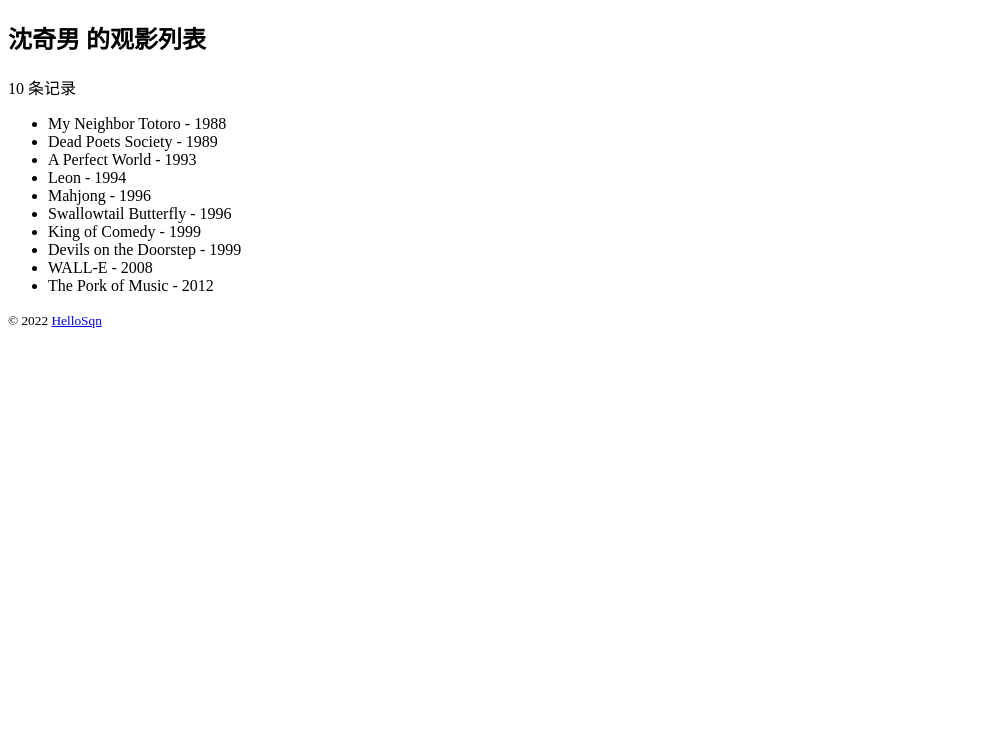
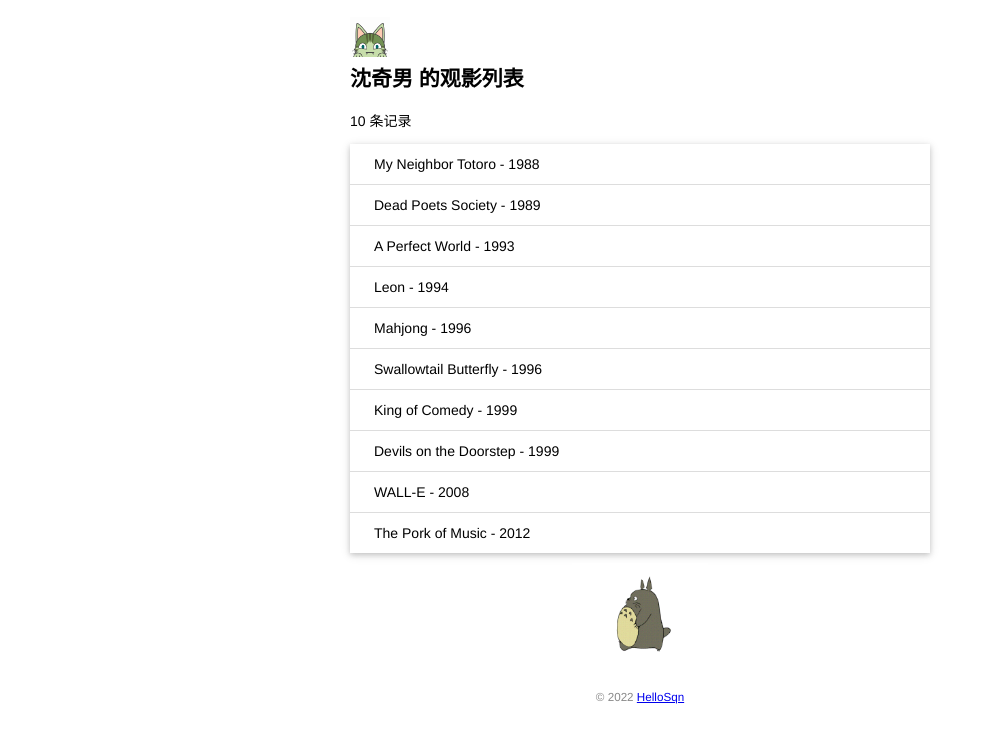
Before and after one commit to 15215913937/watchlist, a Flask app: page / in a window 1280 px wide. Shown: the top 743 px of the page, without its empty margins (0-988 px from the left). Run offline with Flask 2, Linux system fonts and the light colour scheme.

Commit message:
add indexpage css(part of the style)

```diff
--- a/app.py
+++ b/app.py
@@ -1,8 +1,38 @@
+import os
+import sys
+
+import click
 from flask import Flask, render_template
+from flask_sqlalchemy import SQLAlchemy
 
+WIN = sys.platform.startswith('win')
+if WIN:
+    # 如果是 Windows 系统，使用三个斜线
+    prefix = 'sqlite:///'
+else:
+    # 否则使用四个斜线
+    prefix = 'sqlite:////'
 app = Flask(__name__)
+# 初始化扩展，传入程序实例 app
+app.config['SQLALCHEMY_DATABASE_URI'] = prefix + os.path.join(app.root_path, 'data.db')
+app.config['SQLALCHEMY_TRACK_MODIFICATIONS'] = False  # 关闭对模型 修改的监控
+db = SQLAlchemy(app)
+# 创建数据库模型
+# 模型类要声明继承 db.Model
+class User(db.Model):  # 表名将会是 user（自动生成，小写处理）
+    # 主键
+    id = db.Column(db.Integer, primary_key=True)
+    # 名字
+    name = db.Column(db.String(20))
 
 
+class Movie(db.Model):
+    id = db.Column(db.Integer, primary_key=True)  # 主键
+    title = db.Column(db.String(60))  # 电影标题
+    year = db.Column(db.String(4))  # 电影年份
+
+@app.cli.command()
+@click.option('--drop', is_flag=True, help='Create after drop.')
 @app.route('/')
 @app.route('/index')
 def login():  # put application's code here
@@ -19,7 +49,7 @@ def login():  # put application's code here
         {'title': 'WALL-E', 'year': '2008'},
         {'title': 'The Pork of Music', 'year': '2012'}
     ]
-    return render_template('index.html', name=name,movies = movies)
+    return render_template('index.html', name=name, movies=movies)
 
 
 if __name__ == '__main__':
--- /dev/null
+++ b/static/style.css
@@ -0,0 +1,126 @@
+body {
+    margin: auto;
+    max-width: 580px;
+    font-size: 14px;
+    font-family: Helvetica, Arial, sans-serif;
+}
+
+.avatar {
+    width: 40px;
+}
+
+nav ul {
+    list-style-type: none;
+    margin: 0;
+    padding: 0;
+    overflow: hidden;
+    background-color: #333;
+}
+
+nav li {
+    float: left;
+}
+
+nav li a {
+    display: block;
+    color: white;
+    text-align: center;
+    padding: 8px 12px;
+    text-decoration: none;
+}
+
+nav li a:hover {
+    background-color: #111;
+}
+
+.alert {
+    position: relative;
+    padding: 7px;
+    margin: 7px 0;
+    border: 1px solid transparent;
+    color: #004085;
+    background-color: #cce5ff;
+    border-color: #b8daff;
+    border-radius: 5px;
+}
+
+input[type=submit] {
+    font-family: inherit;
+}
+
+input[type=text] {
+    border: 1px solid #ddd;
+}
+
+input[name=year] {
+    width: 50px;
+}
+
+.btn {
+    font-size: 12px;
+    padding: 3px 5px;
+    text-decoration: none;
+    cursor: pointer;
+    background-color: white;
+    color: black;
+    border: 1px solid #555555;
+    border-radius: 5px;
+}
+
+.btn:hover {
+    text-decoration: none;
+    background-color: black;
+    color: white;
+    border: 1px solid black;
+}
+
+.movie-list {
+    list-style-type: none;
+    padding: 0;
+    margin-bottom: 10px;
+    box-shadow: 0 2px 5px 0 rgba(0, 0, 0, 0.16), 0 2px 10px 0 rgba(0, 0, 0, 0.12);
+}
+
+.movie-list li {
+    padding: 12px 24px;
+    border-bottom: 1px solid #ddd;
+}
+
+.movie-list li:last-child {
+    border-bottom:none;
+}
+
+.movie-list li:hover {
+    background-color: #f8f9fa;
+}
+
+.float-right {
+    float: right;
+}
+
+.inline-form {
+    display: inline;
+}
+
+.imdb {
+    font-size: 12px;
+    font-weight: bold;
+    color: black;
+    text-decoration: none;
+    background: #F5C518;
+    border-radius: 5px;
+    padding: 3px 5px;
+}
+
+.totoro {
+    display: block;
+    margin: 0 auto;
+    height: 100px;
+}
+
+footer {
+    color: #888;
+    margin-top: 15px;
+    text-align: center;
+    padding: 10px;
+}
--- a/templates/index.html
+++ b/templates/index.html
@@ -3,14 +3,18 @@
 	<head>
 		<meta charset="utf-8">
 		<title>{{ name }} 的观影列表</title>
+        <link rel="icon" href="{{ url_for('static',filename='favicon.ico') }}">
+        <link rel="stylesheet" type="text/css" href="{{ url_for('static',filename='style.css') }}">
 	</head>
 	<body>
-		<h2>{{ name }} 的观影列表</h2> {# 使用 length 过滤器获取 movies 变量的长度 #}
+		<h2><img alt="Avatar" class="avatar" src="{{ url_for('static', filename='images/avatar.png') }}">
+            <br>{{ name }} 的观影列表</h2> {# 使用 length 过滤器获取 movies 变量的长度 #}
 		<p>{{ movies|length }} 条记录</p>
-		<ul>{% for movie in movies %} {# 迭代 movies 变量 #}
+		<ul class="movie-list">{% for movie in movies %} {# 迭代 movies 变量 #}
 			<li>{{ movie.title }} - {{ movie.year }}</li> {# 等同于 movie['title'] #} {% endfor %}
 			{# 使用 endfor 标签结束 for 语句 #}
 		</ul>
+        <img class="totoro" alt="Walking Totoro" src="{{ url_for('static', filename='images/totoro.gif') }}">
 		<footer><small>&copy; 2022 <a href="http://helloflask.com/tutori al">HelloSqn</a></small></footer>
 	</body>
 </html>
```
Also changed, not shown: static/favicon.ico (added), static/images/avatar.png (added), static/images/totoro.gif (added), 1 other file.
